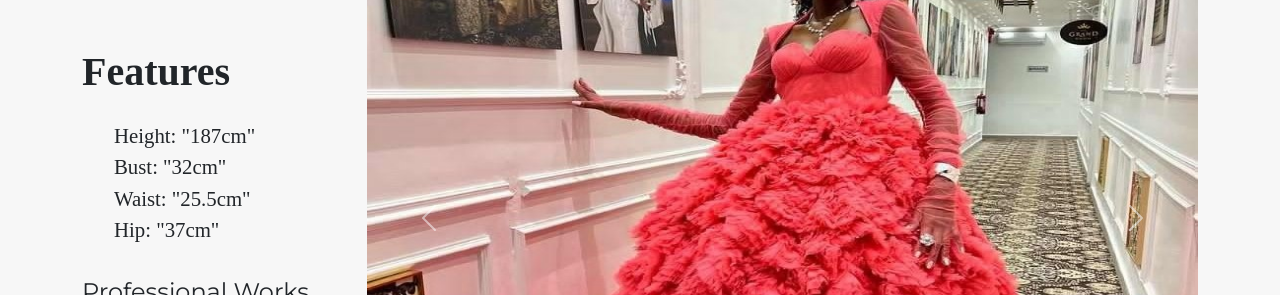
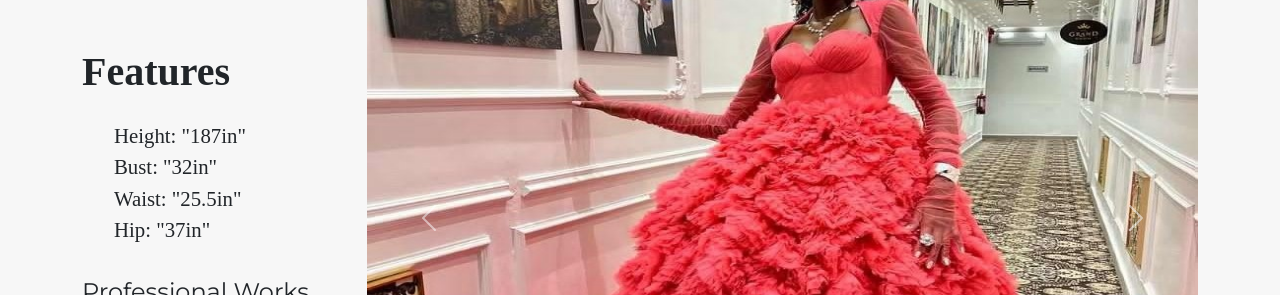
Before and after one commit to Khazz01/busayo, a plain HTML site: page index.html in a window 1280 px wide. Shown: the part 1300-1595 px from the top of the page. Drawn offline with nearby package versions, Linux system fonts and the light colour scheme.

Commit message:
Update index.html

```diff
--- a/index.html
+++ b/index.html
@@ -85,10 +85,10 @@
         <div class="information col-lg-3 col-md-4">
           <h2>Features</h2>
           <ul>
-            <li>Height: "187cm"</li>
-            <li>Bust: "32cm"</li>
-            <li>Waist: "25.5cm"</li>
-            <li>Hip: "37cm"</li>
+            <li>Height: "187in"</li>
+            <li>Bust: "32in"</li>
+            <li>Waist: "25.5in"</li>
+            <li>Hip: "37in"</li>
           </ul>
           <h5>Professional Works</h5>
           <p>Here are some of the notable works I have featured in:</p>
```
